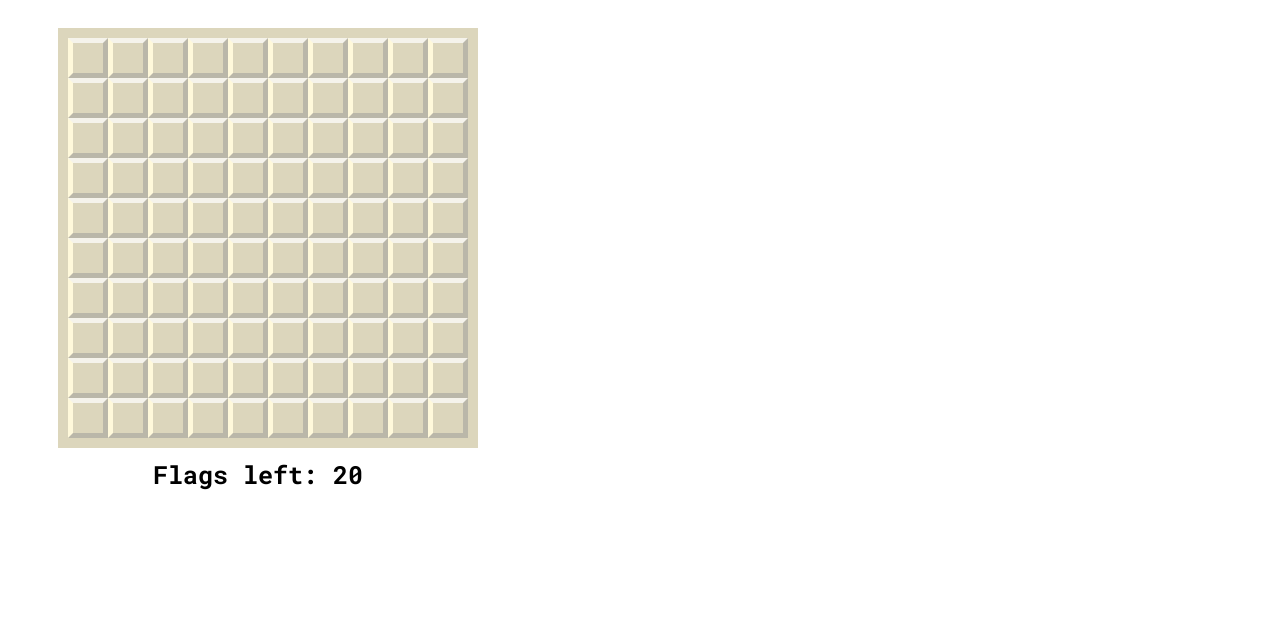
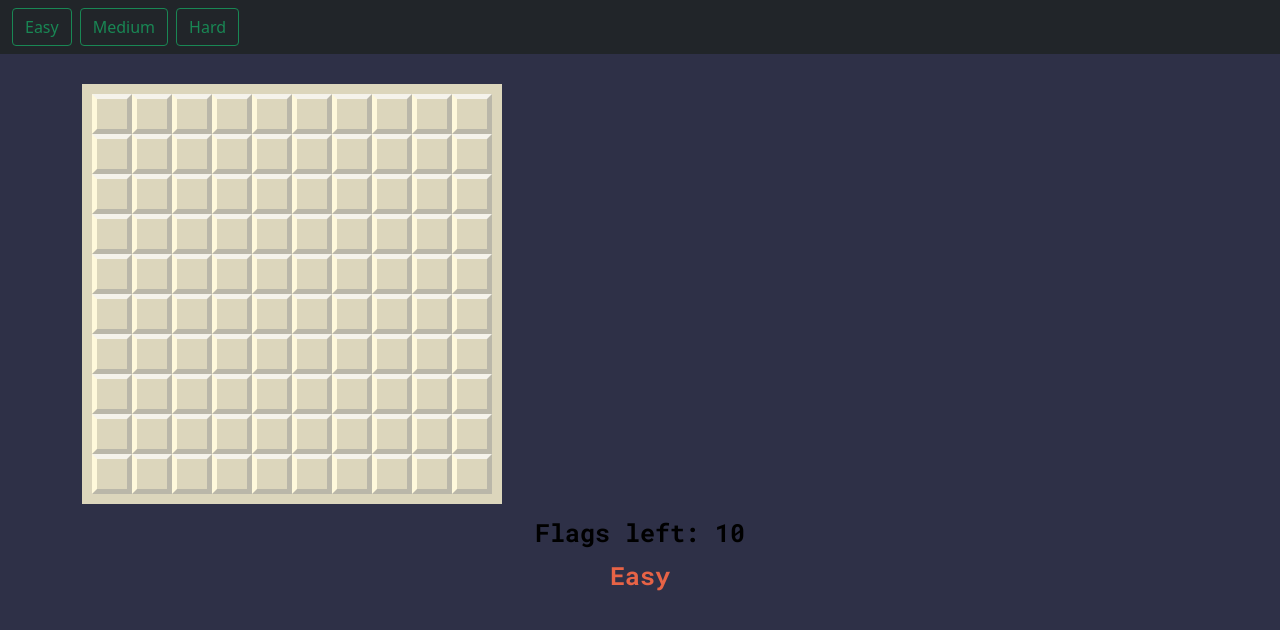
Before and after one commit to reddevil013/Minesweeper, a plain HTML site: page index.html in a window 1280 px wide. Drawn offline with nearby package versions, Linux system fonts and the light colour scheme.

Commit message:
addinf difficulty level and it's functionality

```diff
--- a/css/style.css
+++ b/css/style.css
@@ -1,15 +1,22 @@
 .container {
-  width: 500px;
+  width: 100%;
   align-content: center;
+  align-self: center;
+  padding-top: 10px;
+  display:flex;
+  flex-wrap: wrap;
+  background-color: transparent;
 }
+body {
+  background-color: #2E3047;
 
+}
 .grid {
-  height: 400px;
-  width: 400px;
-  display: flex;
-  flex-wrap: wrap;
+  height: auto;
+  width: auto;
+  display: grid;
+  grid-template-columns: repeat(10, 1fr);
   background-color: #dcd6bc;
-  margin-left: 50px;
   margin-top: 20px;
   border: 10px solid #dcd6bc;
   margin-bottom: 10px;
@@ -19,6 +26,7 @@ div {
   font-size: 25px;
   text-align: center;
   font-family: 'Roboto Mono', monospace;
+  color: #000000;
 
 }
 .valid {
@@ -36,6 +44,7 @@ div {
   background-color: #cecab7;
   border-color: #9c998d;
   box-sizing: border-box;
+
 }
 
 .bomb {
--- a/index.html
+++ b/index.html
@@ -3,17 +3,28 @@
 <head>
   <meta charset="UTF-8">
   <title>Minesweeper</title>
+  <link href="https://fonts.googleapis.com/css2?family=Roboto+Mono:wght@700&display=swap" rel="stylesheet">
+  <link href="https://cdn.jsdelivr.net/npm/bootstrap@5.0.2/dist/css/bootstrap.min.css" rel="stylesheet" integrity="sha384-EVSTQN3/azprG1Anm3QDgpJLIm9Nao0Yz1ztcQTwFspd3yD65VohhpuuCOmLASjC" crossorigin="anonymous">
   <link rel="stylesheet" href="./css/style.css"></link>
-  <script src="./js/cell.js" charset="utf-8"></script>
-  <link href="https://fonts.googleapis.com/css2?family=Roboto+Mono:wght@700&display=swap" rel="stylesheet">
+
 </head>
 <body>
+  <nav class="navbar navbar-dark bg-dark">
+
+    <form class="container-fluid justify-content-start">
+      <button class="btn btn-outline-success me-2" type="button" onclick="easy()">Easy</button>
+      <button class="btn btn-outline-success me-2" type="button" onclick="medium()">Medium</button>
+      <button class="btn btn-outline-success me-2" type="button" onclick="hard()">Hard</button>
+    </form>
+  </nav>
 
   <div class="container">
     <div class="grid"></div>
-    <div>Flags left: <span id='flags-left'></span></div>
-    <div id="result"></div>
   </div>
+  <div>Flags left: <span id='flags-left'></span></div>
+  <div id="result"></div>
+<script src="./js/cell.js" charset="utf-8"></script>
+<script src="https://cdn.jsdelivr.net/npm/bootstrap@5.0.2/dist/js/bootstrap.bundle.min.js" integrity="sha384-MrcW6ZMFYlzcLA8Nl+NtUVF0sA7MsXsP1UyJoMp4YLEuNSfAP+JcXn/tWtIaxVXM" crossorigin="anonymous"></script>
 
 </body>
 </html>
--- a/js/cell.js
+++ b/js/cell.js
@@ -1,14 +1,12 @@
-document.addEventListener('DOMContentLoaded', () => {
 const grid = document.querySelector('.grid')
 const flagsLeft = document.querySelector('#flags-left')
 const result = document.querySelector('#result')
 let width = 10
-  let bombAmount = 20
+let bombAmount = 10
 let flags = 0
 let squares = []
 let isGameOver = false
 
-  //create Board
 function createBoard() {
   flagsLeft.innerHTML = bombAmount
 
@@ -56,7 +54,8 @@ document.addEventListener('DOMContentLoaded', () => {
     }
   }
 }
-  createBoard()
+easy()
+
 
   //add Flag with right click
   function addFlag(square) {
@@ -188,4 +187,31 @@ document.addEventListener('DOMContentLoaded', () => {
       }
     }
   }
-})
+
+
+
+function easy() {
+  bombAmount = 10
+  while (grid.firstChild) {
+        grid.removeChild(grid.firstChild);
+    }
+  createBoard()
+  result.innerHTML = 'Easy'
+
+}
+function medium() {
+  bombAmount = 15
+  while (grid.firstChild) {
+        grid.removeChild(grid.firstChild);
+    }
+  createBoard()
+  result.innerHTML = 'Medium'
+}
+function hard() {
+  bombAmount = 20
+  while (grid.firstChild) {
+        grid.removeChild(grid.firstChild);
+    }
+  createBoard()
+  result.innerHTML = 'Hard'
+}
```
Lines whose indentation alone changed are shown as unchanged.
